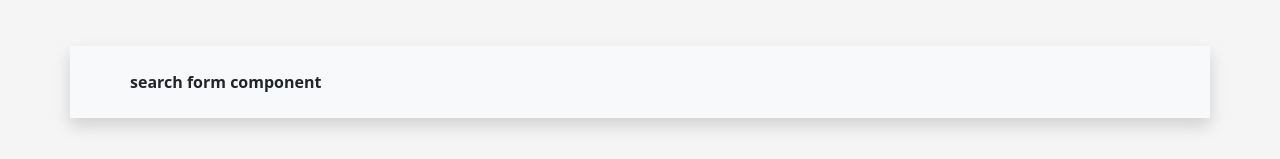
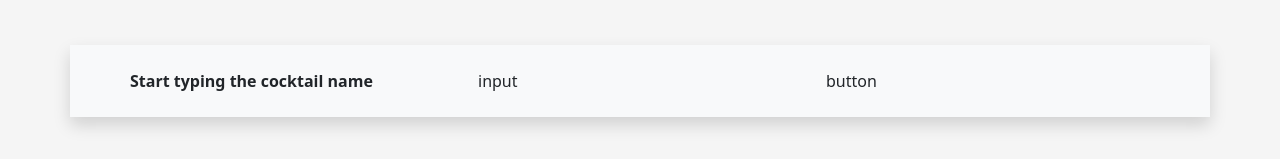
Before and after one commit to Stachacl/cocktails, a React (Create React App) app: page / in a window 1280 px wide. Shown: the part 367-526 px from the top of the page. Built offline with nearby package versions, Linux system fonts and the light colour scheme; no server answers.

Commit message:
logo changed

```diff
--- a/src/components/SearchForm.js
+++ b/src/components/SearchForm.js
@@ -6,9 +6,9 @@ const SearchForm = () => {
   return (
     <div class="container my-5">
       <div class="row bg-light px-5 py-4 shadow">
-        <div class="col-4"><strong>search form component</strong></div>
-        <div class="col-4"></div>
-        <div class="col-4"></div>
+        <div class="col-4"><strong>Start typing the cocktail name </strong></div>
+        <div class="col-4">input</div>
+        <div class="col-4">button</div>
 
       </div>
     </div>
--- a/src/context.js
+++ b/src/context.js
@@ -6,7 +6,7 @@ const AppContext = React.createContext();
 
 const AppProvider = ({ children }) => {
   const [loading, setLoading] = useState(true);
-  const [searchTerm, setSearchTerm] = useState("a");
+  const [searchTerm, setSearchTerm] = useState("ma");
   const [cocktails, setCocktails] = useState([]);
 
   const fetchDrinks = async () => {
```
Also changed, not shown: src/logo.svg.
